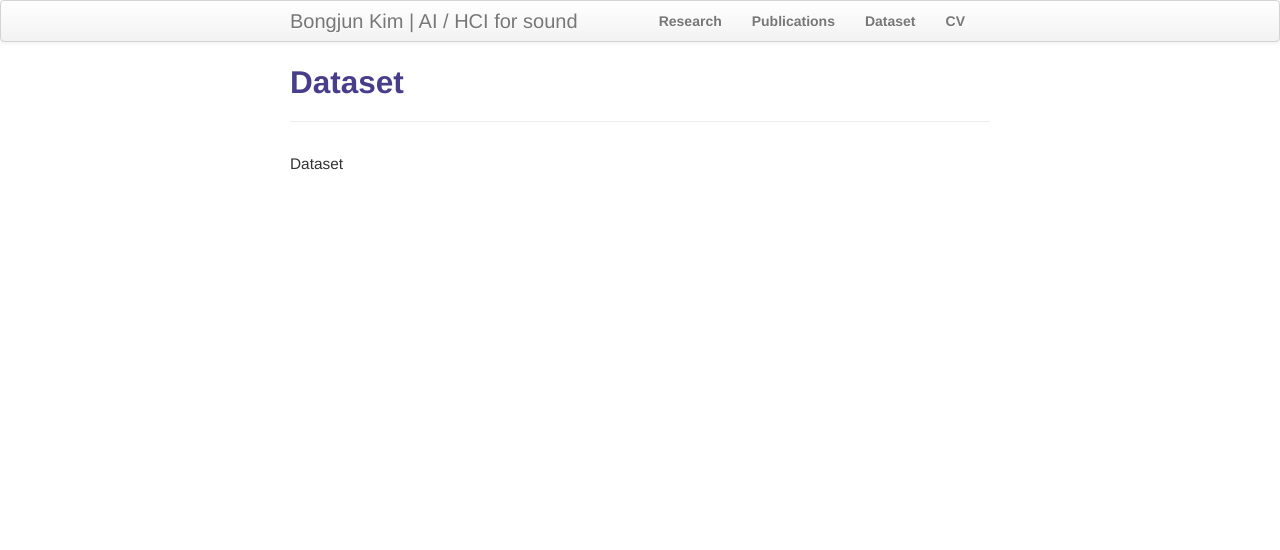
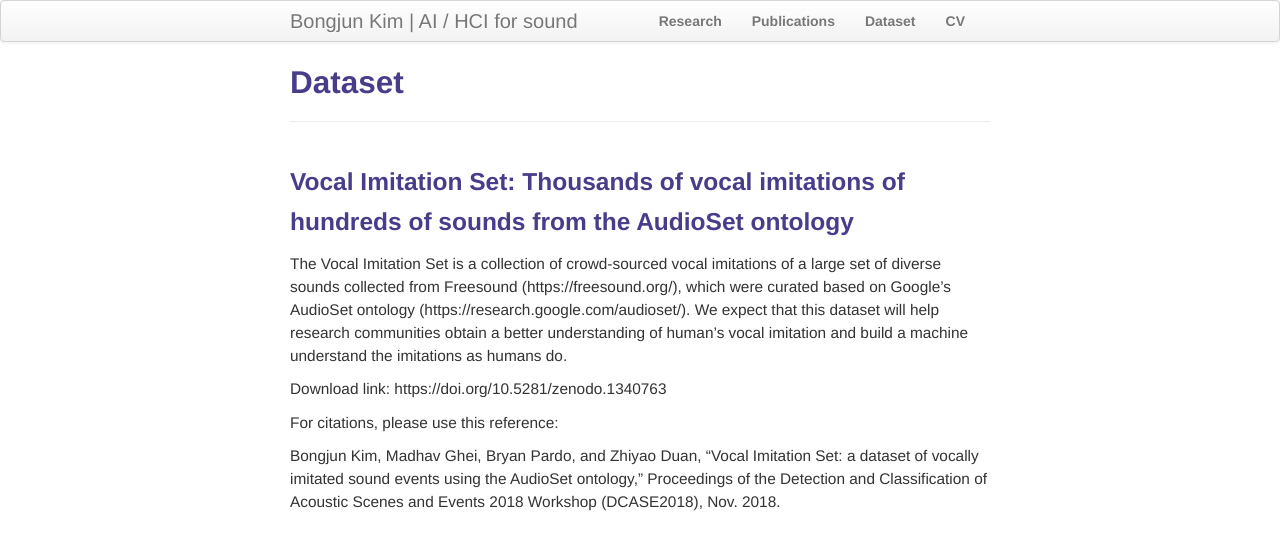
Before and after one commit to bongjun/bongjun.github.io, a Jekyll site: the page built from pages/dataset.md, in a window 1280 px wide. Shown: the top 550 px of the page. Built offline with Jekyll 4.4.1, drawn with Linux system fonts in a browser that asks for light colours.

Commit message:
Update dataset.md

```diff
--- a/pages/dataset.md
+++ b/pages/dataset.md
@@ -4,4 +4,12 @@ title: Dataset
 description: Bongjun Kim's dataset
 ---
 
-Dataset
+### Vocal Imitation Set: Thousands of vocal imitations of hundreds of sounds from the AudioSet ontology
+
+The Vocal Imitation Set is a collection of crowd-sourced vocal imitations of a large set of diverse sounds collected from Freesound (https://freesound.org/), which were curated based on Google's AudioSet ontology (https://research.google.com/audioset/). We expect that this dataset will help research communities obtain a better understanding of human's vocal imitation and build a machine understand the imitations as humans do.
+
+Download link: https://doi.org/10.5281/zenodo.1340763
+
+For citations, please use this reference:
+
+Bongjun Kim, Madhav Ghei, Bryan Pardo, and Zhiyao Duan, "Vocal Imitation Set: a dataset of vocally imitated sound events using the AudioSet ontology," Proceedings of the Detection and Classification of Acoustic Scenes and Events 2018 Workshop (DCASE2018), Nov. 2018.
```
